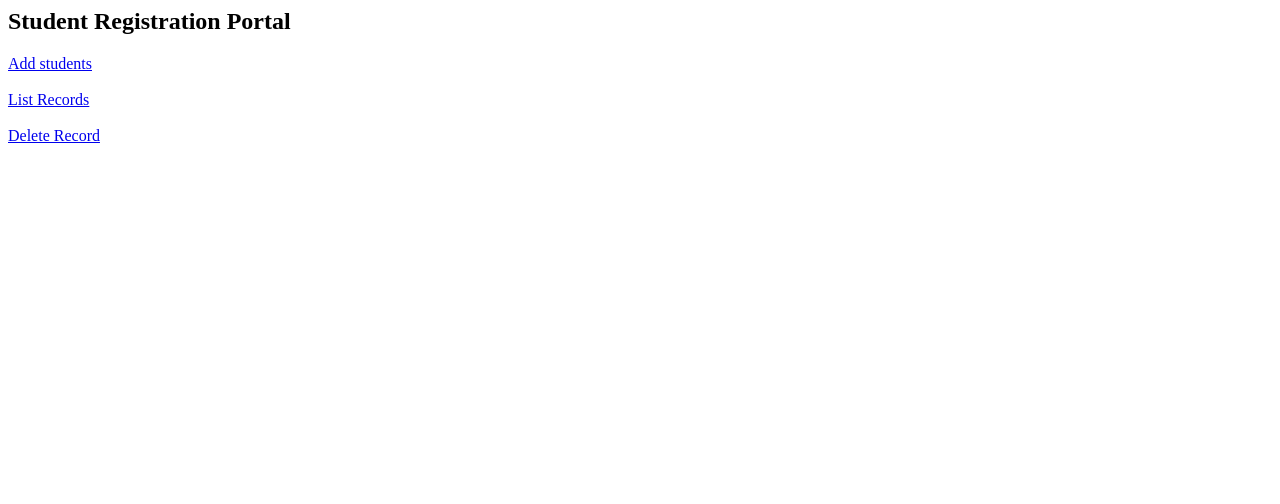
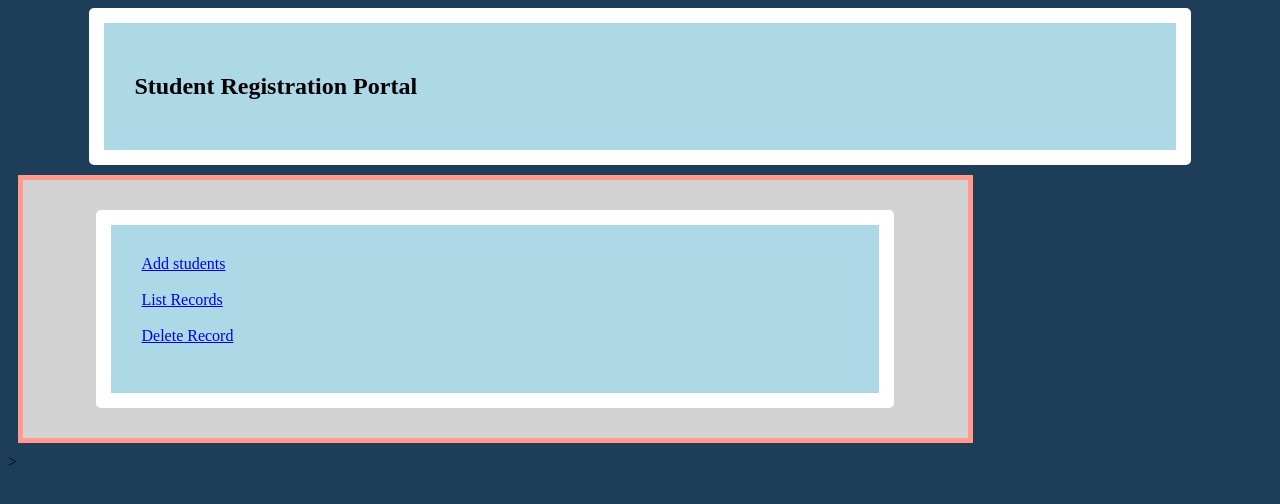
Before and after one commit to Anup-dev-git/student-app, a Flask app: page / in a window 1280 px wide. Shown: the top 504 px of the page. Run offline with Flask 2, Linux system fonts and the light colour scheme.

Commit message:
index updated

```diff
--- a/templates/index.html
+++ b/templates/index.html
@@ -1,11 +1,45 @@
 <html>
 <head>
-<title>Registration</title>
+    <style>
+        .main {
+            background-color: lightblue;
+            border-radius: 5px;
+            width: 80%;
+            border: 15px solid white;
+            padding: 30px;
+            margin: auto;
+        }
+
+        .title {
+            background-color: lightblue;
+            text-align: center;
+            border-radius: 5px;
+            width: 80%;
+            border: 15px solid white;
+            padding: 30px;
+            margin: auto;
+        }
+
+        .article {
+            background-color: lightgrey;
+            width: 70%;
+            border: 5px solid #ff9a8d;
+            padding: 30px;
+            margin: 10px;
+        }
+    </style>
+    <title>Registration</title>
 </head>
-<body bgcolour=red>
+<body bgcolor="#1e3d59">
+  <div class='main'>
     <h2>Student Registration Portal</h2>
+  </div>
+  <div class='article'>
+    <div class='main'>
     <a href="/add">Add students</a><br><br>
     <a href ="/view">List Records</a><br><br>
     <a href="/delete">Delete Record</a><br><br>
+    </div>
+  </div>>
 </body>
 </html>
```
